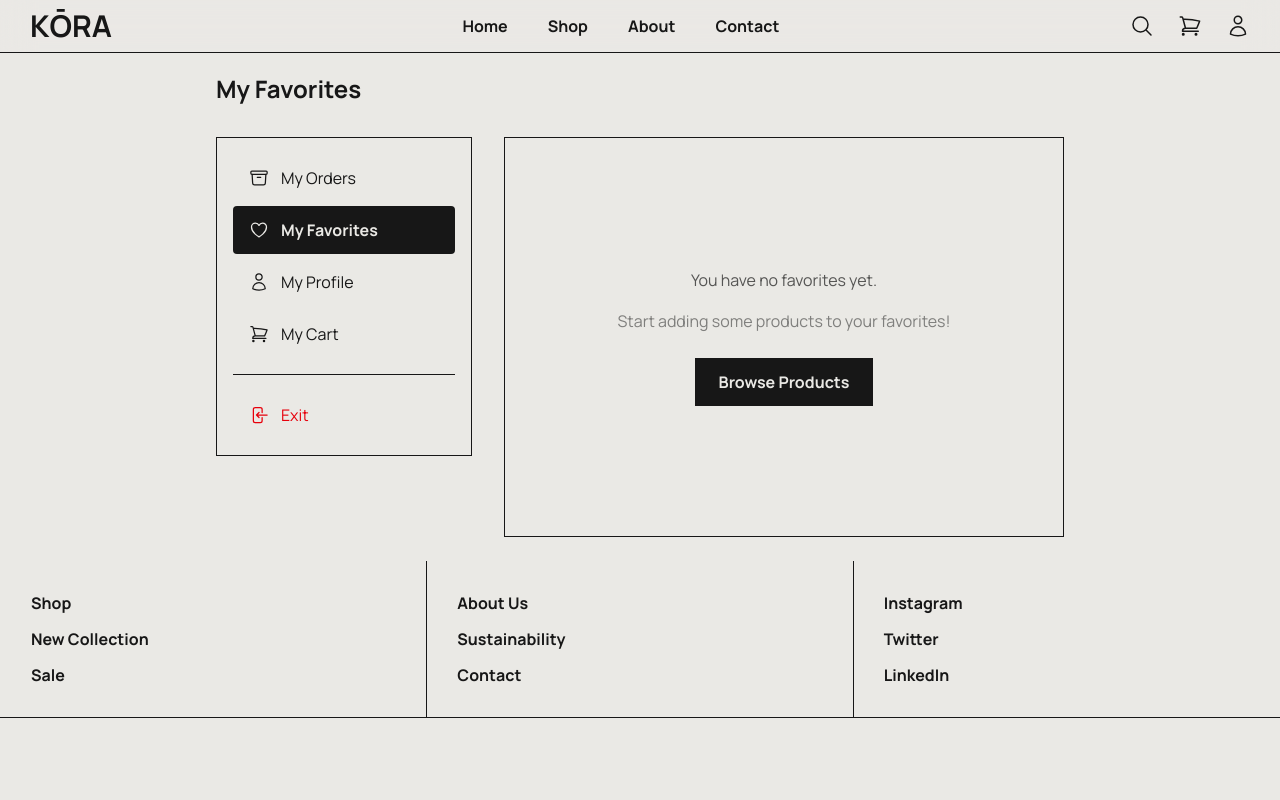
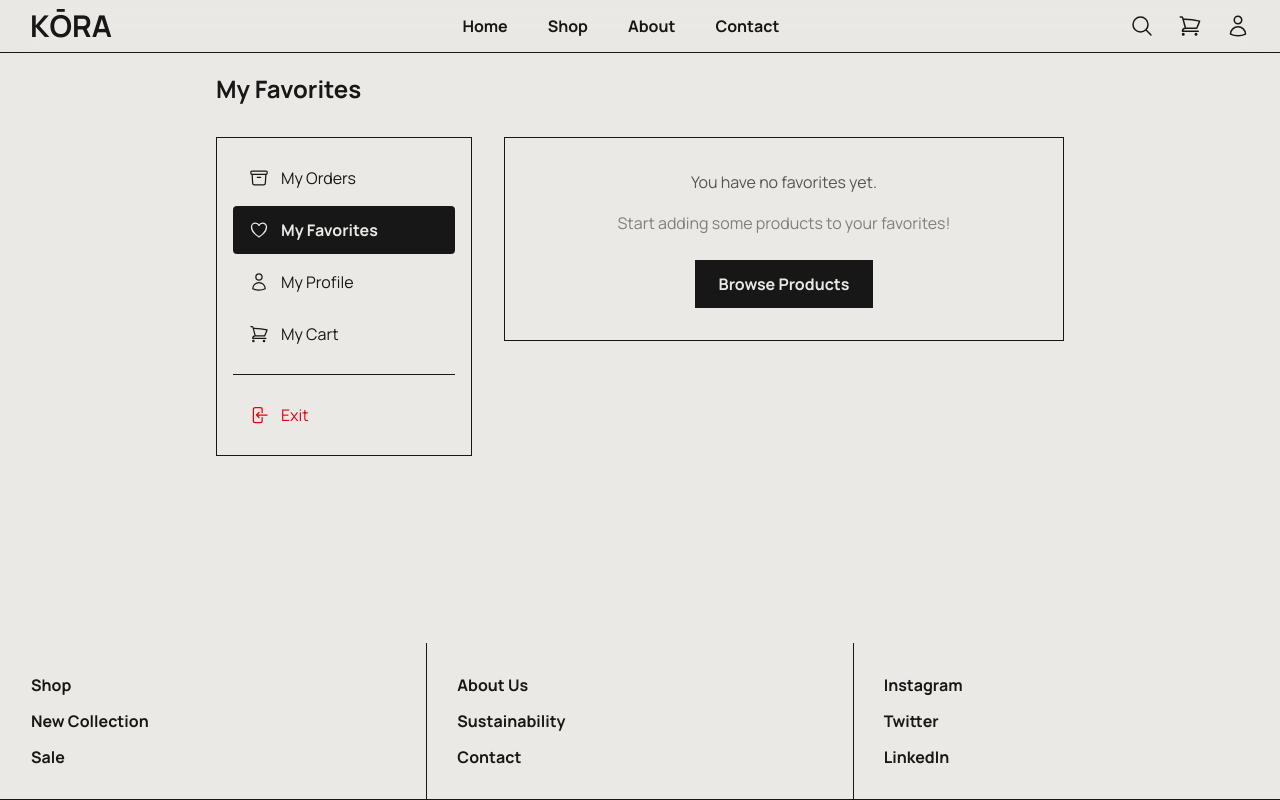
Before and after one commit to lucasfrezzini/apx-n3-19-01-ecommerce-frontend, a Next.js app: page /favorites in a window 1280 px wide. Built offline with nearby package versions, Linux system fonts and the light colour scheme.

Commit message:
feat: use flexbox layout to keep footer at bottom

```diff
--- a/app/favorites/page.tsx
+++ b/app/favorites/page.tsx
@@ -91,7 +91,7 @@ export default function FavoritesPage() {
 
         <main className="flex-1">
           {products.length === 0 ? (
-            <div className="border border-primary p-8 text-center min-h-[50vh] flex flex-col items-center justify-center">
+            <div className="border border-primary p-8 text-center">
               <p className="opacity-70 mb-4">You have no favorites yet.</p>
               <p className="text-sm opacity-50 mb-6">
                 Start adding some products to your favorites!
--- a/app/layout.tsx
+++ b/app/layout.tsx
@@ -26,9 +26,11 @@ export default function RootLayout({
 }>) {
   return (
     <html lang="en">
-      <body className={`${manrope.className} antialiased`}>
+      <body className={`${manrope.className} antialiased flex flex-col min-h-screen`}>
         <Navbar />
-        {children}
+        <main className="flex-1">
+          {children}
+        </main>
         <Footer />
       </body>
     </html>
--- a/app/search/SearchResults.tsx
+++ b/app/search/SearchResults.tsx
@@ -70,11 +70,14 @@ export default function SearchResults() {
         offset: 0,
       });
       const normalized = data.results.map((p: unknown) =>
-        normalizeProduct(p as AlgoliaProduct)
+        normalizeProduct(p as AlgoliaProduct),
       );
       setProducts(normalized);
       setTotal(data.total);
-      setHasMore(data.results.length === PRODUCTS_PER_PAGE && data.page < data.totalPages);
+      setHasMore(
+        data.results.length === PRODUCTS_PER_PAGE &&
+          data.page < data.totalPages,
+      );
     } catch (err) {
       console.error("Search failed:", err);
     } finally {
@@ -100,10 +103,13 @@ export default function SearchResults() {
         offset: (nextPage - 1) * PRODUCTS_PER_PAGE,
       }).then((data) => {
         const normalized = data.results.map((p: unknown) =>
-          normalizeProduct(p as AlgoliaProduct)
+          normalizeProduct(p as AlgoliaProduct),
         );
         setProducts((prev) => [...prev, ...normalized]);
-        setHasMore(data.results.length === PRODUCTS_PER_PAGE && data.page < data.totalPages);
+        setHasMore(
+          data.results.length === PRODUCTS_PER_PAGE &&
+            data.page < data.totalPages,
+        );
         setLoadingMore(false);
       });
     }
@@ -141,7 +147,7 @@ export default function SearchResults() {
       </div>
 
       {products.length === 0 ? (
-        <div className="border border-primary p-8 text-center min-h-[50vh] flex flex-col items-center justify-center">
+        <div className="border-b border-primary p-8 text-center">
           <p className="opacity-70 mb-4">No products found for "{q}"</p>
           <p className="text-sm opacity-50">Try a different search term</p>
         </div>
--- a/app/store/[category]/page.tsx
+++ b/app/store/[category]/page.tsx
@@ -19,7 +19,7 @@ export default function CategoryPage() {
 
   if (!products || products.length === 0) {
     return (
-      <div className="border border-primary p-8 text-center min-h-[50vh] flex items-center justify-center">
+      <div className="border border-primary p-8 text-center">
         <p className="opacity-70">No products found in this category.</p>
       </div>
     );
```
